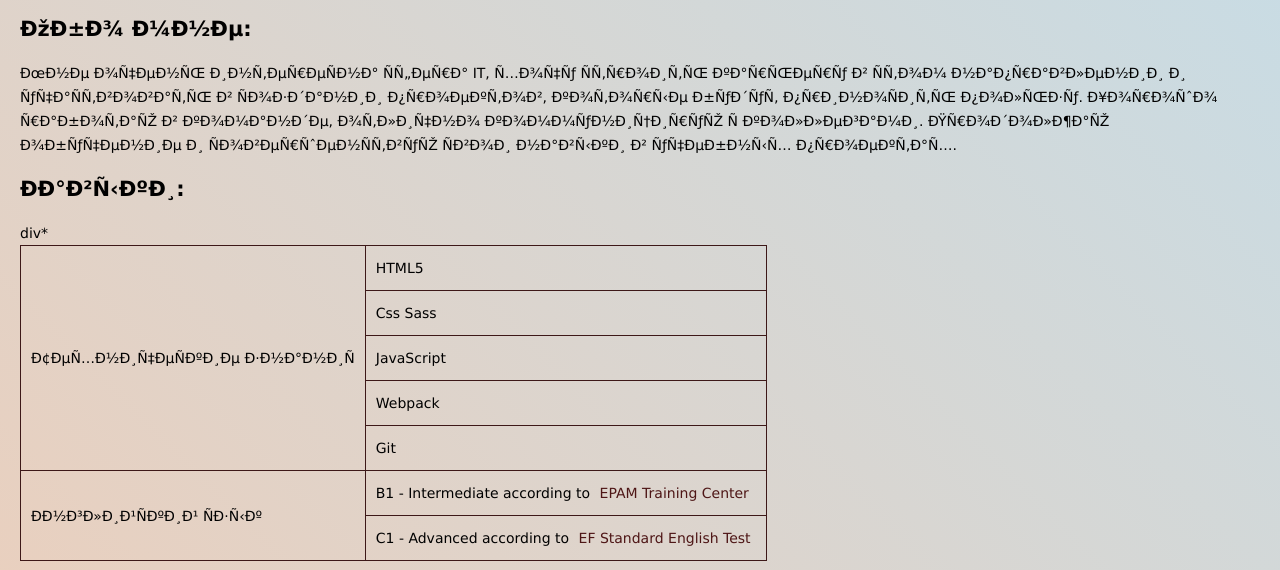
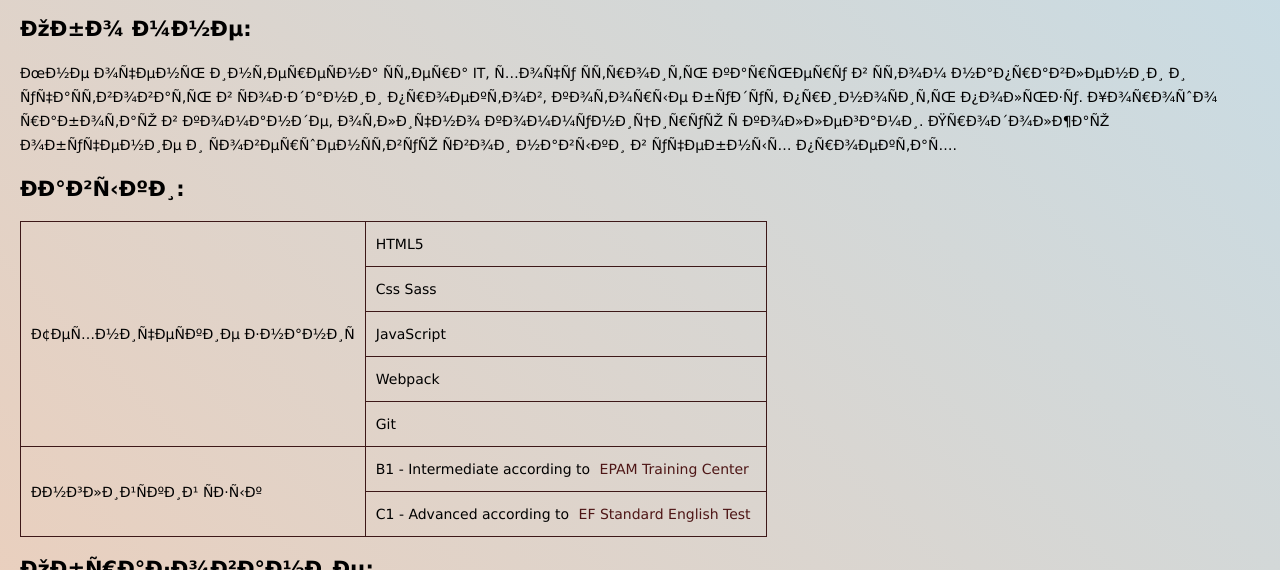
Before and after one commit to Werever1001/resume, a plain HTML site: page index.html in a window 1280 px wide. Shown: the part 230-800 px from the top of the page. Drawn offline with Linux system fonts and the light colour scheme.

Commit message:
feat: update file

```diff
--- a/index.html
+++ b/index.html
@@ -29,7 +29,6 @@
         работаю в команде, отлично коммуницирую с коллегами. Продолжаю обучение
         и совершенствую свои навыки в учебных проектах.</p>
       <h2>Навыки:</h2>
-      div*
       <table>
         <tr>
           <td rowspan="5">Технические знания</td>
```
